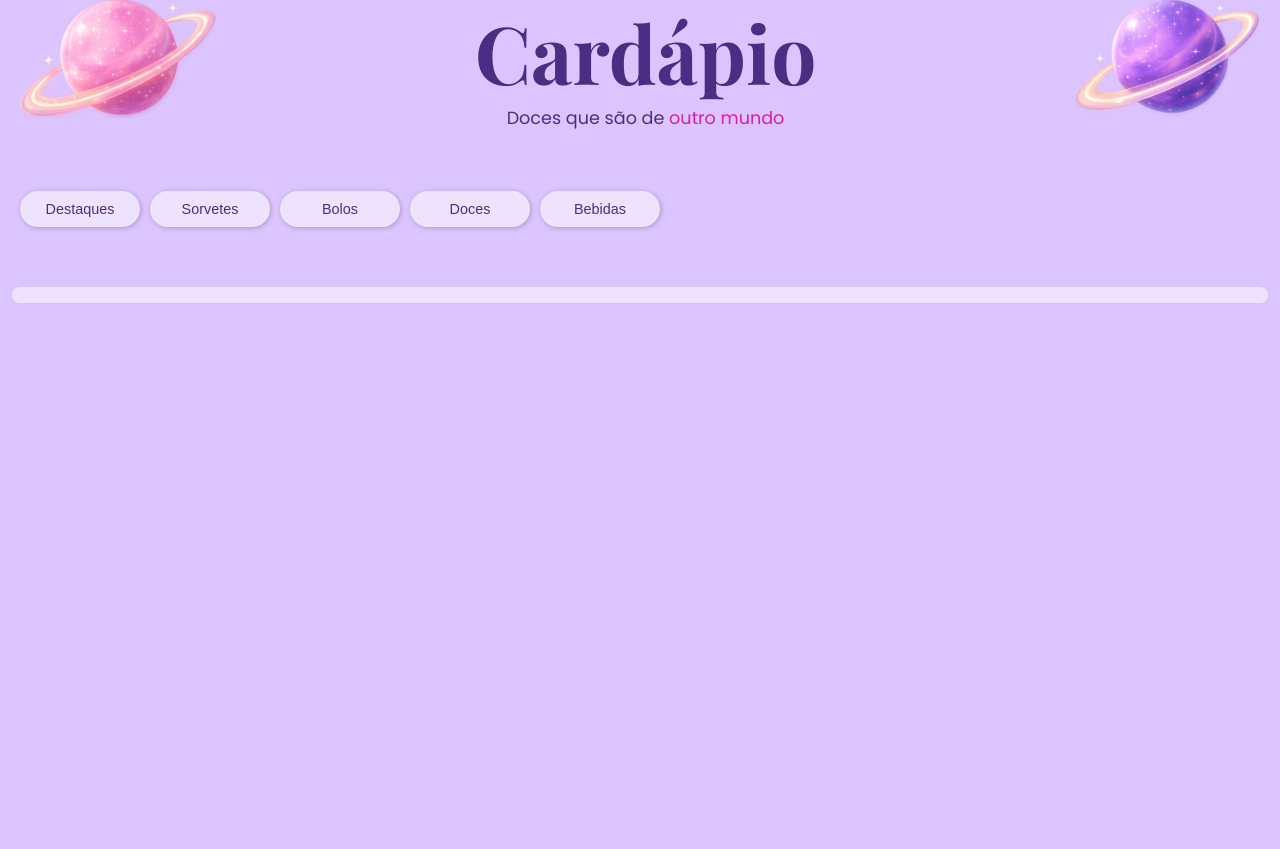
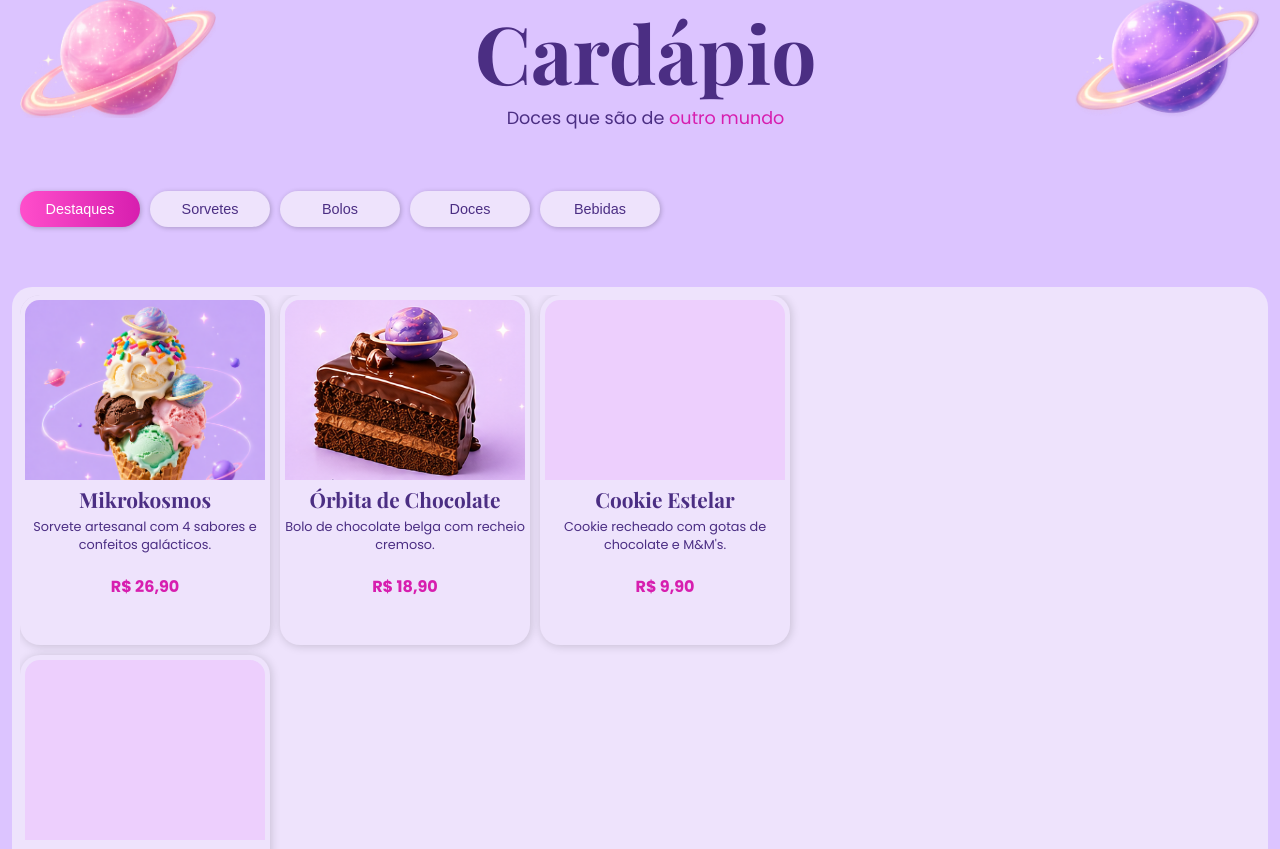
Before and after one commit to becsnr/mikrokosmos, a React (Vite) app in the folder mikrokosmo/: page / in a window 1280 px wide. Shown: the part 962-1811 px from the top of the page. Before the commit the page ends 1325 px from the top, so only its background shows below. Built offline with nearby package versions, Linux system fonts and the light colour scheme; a web font is replaced by a local one.

Commit message:
destaques finalmente funcionando

```diff
--- a/mikrokosmo/src/components/Cardapio.jsx
+++ b/mikrokosmo/src/components/Cardapio.jsx
@@ -10,29 +10,33 @@ import pink from '../assets/pink-planet.png'
 import purple from '../assets/purple-planet.png'
 import stars from '../assets/stars.png'
 
-import { produtos } from '../data/produtos'
+import { produtos, destaques } from '../data/produtos'
 
 import { useState, useRef } from 'react'
 
 import Card from './Card'
 
 function Cardapio() {
-    const [categoria, setCategoria] = useState(""); // cards
+    const [categoria, setCategoria] = useState("destaques"); // cards
 
     const listaRef = useRef(null); // btns cards
 
-    const destaque = produtos.find((d) => d.categoria === "destaques"); // procurar destaques dos produtos
+    let listaDestaques = [];
 
-    const destaqueProdutos = produtos.filter((i) => categoria.itens)
-
-    const filtrar = produtos.filter( // cards
-        (item) => item.categoria === categoria
-    );
+    if (categoria === "destaques") {
+        listaDestaques = produtos.filter(item =>
+            destaques.includes(Number(item.id))
+        );
+    } else {
+        listaDestaques = produtos.filter(
+            (item) => item.categoria === categoria
+        );
+    }
 
     function scroll(direcao) { // botoes direita e esquerda
+        if (!listaRef.current) return;
+
         const largura = listaRef.current.offsetWidth;
-
-        if (!listaRef.current) return;
 
         listaRef.current.scrollBy({
             left: direcao * largura,
@@ -80,9 +84,15 @@ function Cardapio() {
             <div className={styles.container}>
                 <button className={styles.left} onClick={() => scroll(-1)}>{"<"}</button>
 
-                <div className={styles.lista} ref={listaRef}>
-                    {filtrar.map((item) => (
-                        <Card key={item.id} nome={item.nome} descricao={item.descricao} preco={item.preco} img={item.img} />
+                <div className={styles.lista} ref={listaRef || null}>
+                    {listaDestaques.map((item) => (
+                        <Card
+                            key={item.id}
+                            nome={item.nome}
+                            descricao={item.descricao}
+                            preco={item.preco}
+                            img={item.img}
+                        />
                     ))}
                 </div>
 
--- a/mikrokosmo/src/data/produtos.js
+++ b/mikrokosmo/src/data/produtos.js
@@ -17,7 +17,6 @@ export const produtos = [
     {
         id: 1,
         categoria: "sorvetes",
-        destaque: true,
         nome: "Mikrokosmos",
         descricao: "Sorvete artesanal com 4 sabores e confeitos galácticos.",
         preco: "26,90",
@@ -26,7 +25,6 @@ export const produtos = [
     {
         id: 2,
         categoria: "sorvetes",
-        destaque: true,
         nome: "Cosmo Delight",
         descricao: "Creme de avelã com sorvete de baunilha e estrelas crocantes.",
         preco: "23,90",
@@ -35,7 +33,6 @@ export const produtos = [
     {
         id: 3,
         categoria: "sorvetes",
-        destaque: true,
         nome: "Vênus Shake",
         descricao: "Milkshake de morango com chantily e calda especial.",
         preco: "17,90",
@@ -44,7 +41,6 @@ export const produtos = [
     {
         id: 4,
         categoria: "sorvetes",
-        destaque: true,
         nome: "Saturno Cup",
         descricao: "Sorvete de chocolate com brownie e caramelo salgado.",
         preco: "23,90",
@@ -53,7 +49,6 @@ export const produtos = [
     {
         id: 5,
         categoria: "sorvetes",
-        destaque: true,
         nome: "Nebulosa",
         descricao: "Sorvete de frutas vermelhas com calda de uva e wafer.",
         preco: "22,90",
@@ -62,7 +57,6 @@ export const produtos = [
     {
         id: 6,
         categoria: "sorvetes",
-        destaque: true,
         nome: "CRIAR UM",
         descricao: ".",
         preco: "23,90",
@@ -72,7 +66,6 @@ export const produtos = [
     {
         id: 7,
         categoria: "bolos",
-        destaque: true,
         nome: "Bolo Galáxia",
         descricao: "Bolo de baunilha com frutas vermelhas e cobertura galáctica brilhante.",
         preco: "39,90",
@@ -81,7 +74,6 @@ export const produtos = [
     {
         id: 8,
         categoria: "bolos",
-        destaque: true,
         nome: "Órbita de Chocolate",
         descricao: "Bolo de chocolate belga com recheio cremoso.",
         preco: "18,90",
@@ -90,7 +82,6 @@ export const produtos = [
     {
         id: 9,
         categoria: "bolos",
-        destaque: true,
         nome: "Bolo Andromeda",
         descricao: "Camadas de baunilha e frutas vermelhas com brilho comestível.",
         preco: "17,90",
@@ -99,7 +90,6 @@ export const produtos = [
     {
         id: 10,
         categoria: "bolos",
-        destaque: true,
         nome: "Eclipse Nebuloso",
         descricao: "Camadas de chocolate, envolidas por uma cobertura galáctica brilhante.",
         preco: "19,90",
@@ -108,7 +98,6 @@ export const produtos = [
     {
         id: 11,
         categoria: "bolos",
-        destaque: true,
         nome: "Cometa de Morango",
         descricao: ".",
         preco: "20,90",
@@ -117,7 +106,6 @@ export const produtos = [
     {
         id: 12,
         categoria: "bolos",
-        destaque: true,
         nome: "Cratera Lunar",
         descricao: "Bolo de chocolate com creme de baunilha, cobertura texturizada inspirada na lua.",
         preco: "29,90",
@@ -127,7 +115,6 @@ export const produtos = [
     {
         id: 13,
         categoria: "doces",
-        destaque: true,
         nome: "Cookie Estelar",
         descricao: "Cookie recheado com gotas de chocolate e M&M's.",
         preco: "9,90",
@@ -136,7 +123,6 @@ export const produtos = [
     {
         id: 14,
         categoria: "doces",
-        destaque: true,
         nome: "CRIAR",
         descricao: ".",
         preco: "29,90",
@@ -145,7 +131,6 @@ export const produtos = [
     {
         id: 15,
         categoria: "doces",
-        destaque: true,
         nome: "CRIAR",
         descricao: ".",
         preco: "29,90",
@@ -154,7 +139,6 @@ export const produtos = [
     {
         id: 16,
         categoria: "doces",
-        destaque: true,
         nome: "CRIAR",
         descricao: ".",
         preco: "29,90",
@@ -163,7 +147,6 @@ export const produtos = [
     {
         id: 18,
         categoria: "doces",
-        destaque: true,
         nome: "CRIAR",
         descricao: ".",
         preco: "29,90",
@@ -172,7 +155,6 @@ export const produtos = [
     {
         id: 19,
         categoria: "doces",
-        destaque: true,
         nome: "CRIAR",
         descricao: ".",
         preco: "29,90",
@@ -182,7 +164,6 @@ export const produtos = [
     {
         id: 20,
         categoria: "bebidas",
-        destaque: true,
         nome: "Limonada Lunar",
         descricao: "Limonada rosa com hortelã e um toque de frutas.",
         preco: "12,90",
@@ -191,7 +172,6 @@ export const produtos = [
     {
         id: 21,
         categoria: "bebidas",
-        destaque: true,
         nome: "CRIAR",
         descricao: ".",
         preco: "29,90",
@@ -200,7 +180,6 @@ export const produtos = [
     {
         id: 22,
         categoria: "bebidas",
-        destaque: true,
         nome: "CRIAR",
         descricao: ".",
         preco: "29,90",
@@ -209,7 +188,6 @@ export const produtos = [
     {
         id: 23,
         categoria: "bebidas",
-        destaque: true,
         nome: "CRIAR",
         descricao: ".",
         preco: "29,90",
@@ -218,7 +196,6 @@ export const produtos = [
     {
         id: 24,
         categoria: "bebidas",
-        destaque: true,
         nome: "CRIAR",
         descricao: ".",
         preco: "29,90",
@@ -227,19 +204,11 @@ export const produtos = [
     {
         id: 25,
         categoria: "bebidas",
-        destaque: true,
         nome: "CRIAR",
         descricao: ".",
         preco: "29,90",
         img: ""
-    },
-        // DESTAQUES
-    // {
-    //     id: 26,
-    //     categoria: "destaques",
-    //     nome: "CRIAR",
-    //     descricao: ".",
-    //     preco: "29,90",
-    //     img: ""
-    // }
+    }
 ]
+
+export const destaques = [1, 8, 13, 20]
```
